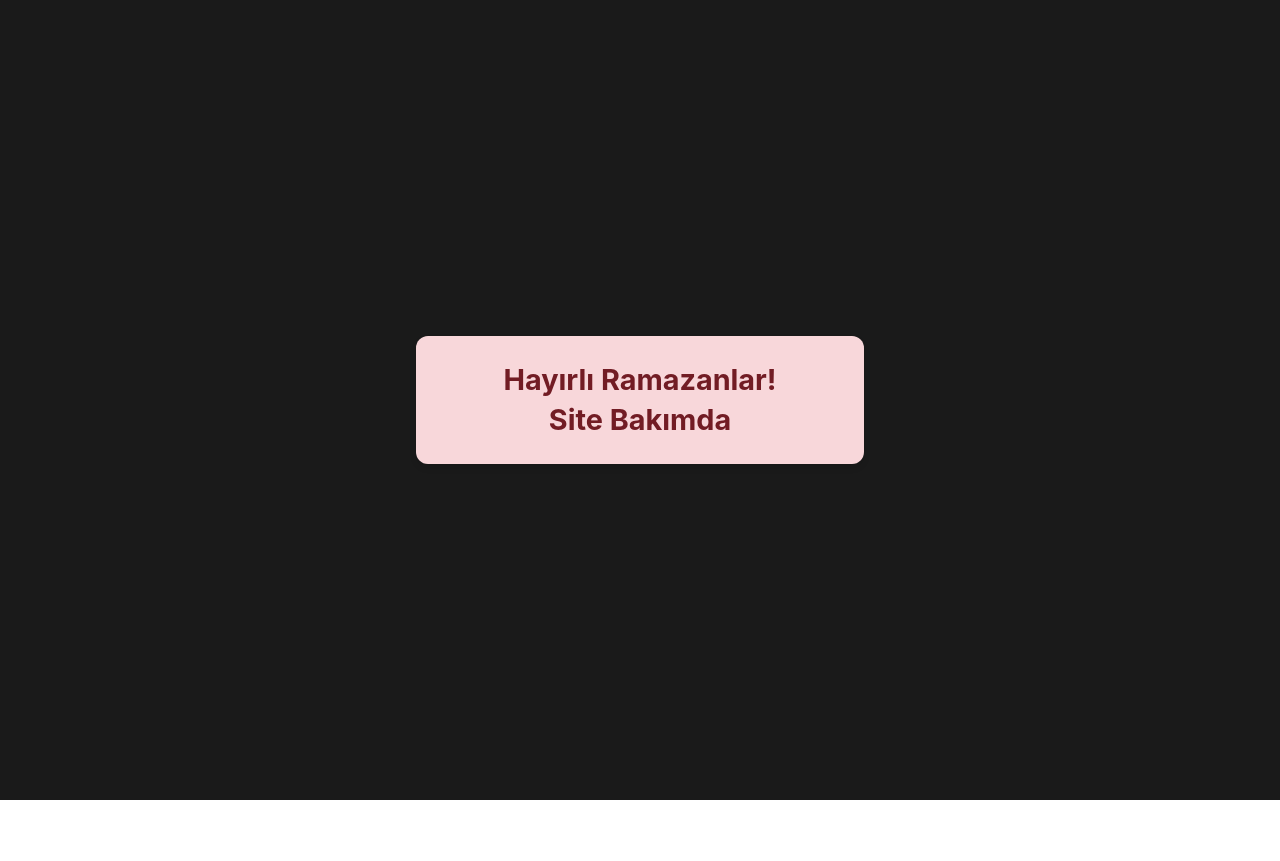
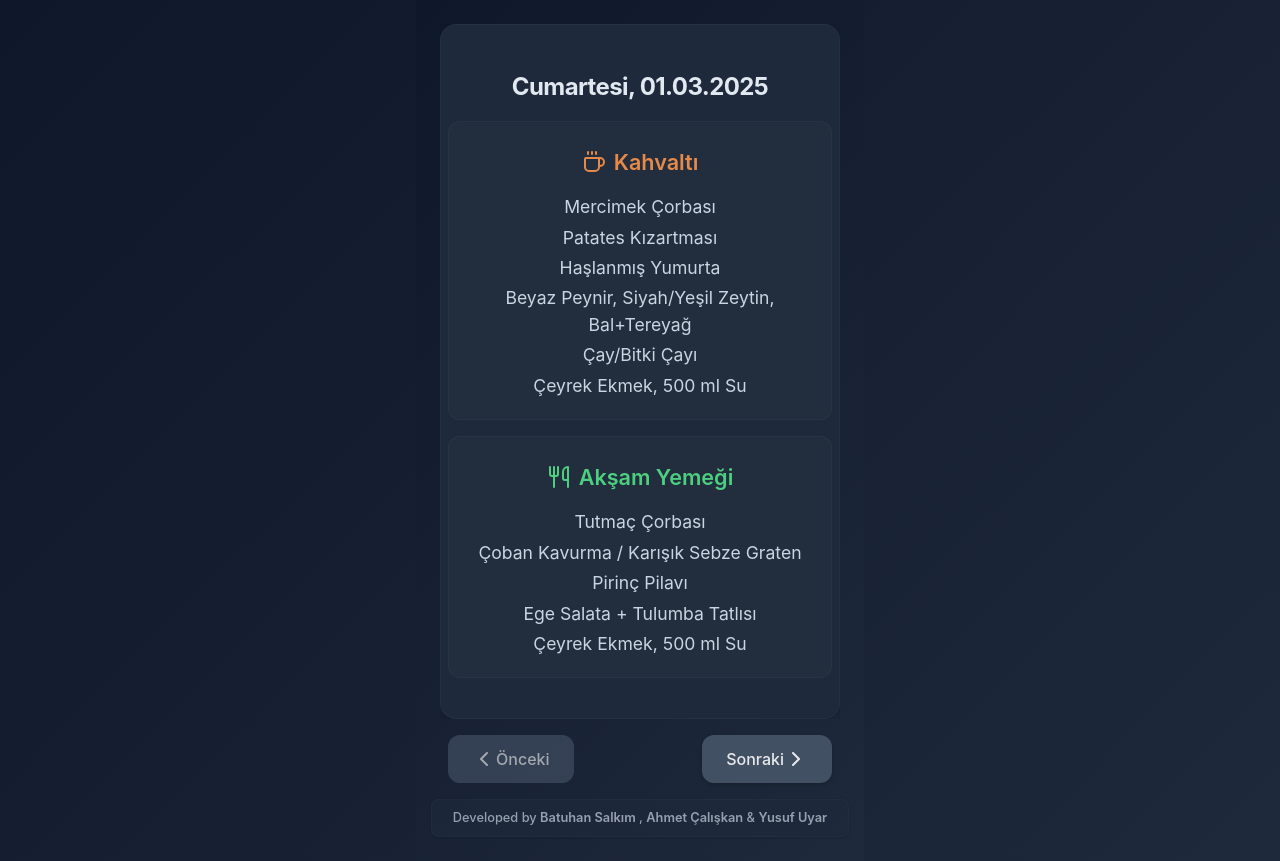
Before and after one commit to yusufuyar01/kyk_yemek_kahvalti, a React (Vite) app in the folder kykyemek/: page / in a window 1280 px wide. Before the commit the page ends 800 px from the top, so only its background shows below. Built offline with nearby package versions, Linux system fonts and the light colour scheme; no server answers; the database is empty.

Commit message:
Update App.jsx
app.jsx değişti yusuf eklendi

```diff
--- a/kykyemek/src/App.jsx
+++ b/kykyemek/src/App.jsx
@@ -1,362 +1,368 @@
-// import PropTypes from 'prop-types';
-// import { useState, useEffect } from "react";
-// import { useSwipeable } from "react-swipeable";
-// import {
-//   ChevronLeft,
-//   ChevronRight,
-//   Coffee,
-//   Utensils,
-//   ThumbsUp,
-//   ThumbsDown
-// } from "lucide-react";
-// import "./MobileMealPlanner.css";
-// import { userTracker } from './firebase/userTracker';
-// import { database } from './firebase/config';
-// import { ref, set, onValue } from 'firebase/database';
+import PropTypes from 'prop-types';
+import { useState, useEffect } from "react";
+import { useSwipeable } from "react-swipeable";
+import {
+  ChevronLeft,
+  ChevronRight,
+  Coffee,
+  Utensils,
+  ThumbsUp,
+  ThumbsDown
+} from "lucide-react";
+import "./MobileMealPlanner.css";
+import { userTracker } from './firebase/userTracker';
+import { database } from './firebase/config';
+import { ref, set, onValue } from 'firebase/database';
 
 
-// const DayComponent = ({ data, animationClass, onLike, onDislike, likes, dislikes }) => {
-//   const today = new Date();
-//   const todayString = today.toLocaleDateString("tr-TR", {
-//     day: "2-digit",
-//     month: "2-digit",
-//     year: "numeric",
-//   });
+const DayComponent = ({ data, animationClass, onLike, onDislike, likes, dislikes }) => {
+  const today = new Date();
+  const todayString = today.toLocaleDateString("tr-TR", {
+    day: "2-digit",
+    month: "2-digit",
+    year: "numeric",
+  });
 
-//   const mealDate = new Date(data.tarih.split('.').reverse().join('-'));
-//   const isDatePassed = mealDate <= today;
+  const mealDate = new Date(data.tarih.split('.').reverse().join('-'));
+  const isDatePassed = mealDate <= today;
 
-//   return (
-//     <div className={`day-component ${animationClass}`}>
-//       <h2 className="day-title">
-//         {data.gun}, {data.tarih}
-//       </h2>
-//       <div className="meal-section">
-//         <div className="meal-header">
-//           <h3 className="meal-title breakfast">
-//             <Coffee className="meal-icon" /> Kahvaltı
-//           </h3>
-//         </div>
-//         <p className="meal-text">{data.kahvalti.ana_urun}</p>
-//         <p className="meal-text">{data.kahvalti.ana_urun2}</p>
-//         <p className="meal-text">
-//           {Array.isArray(data.kahvalti.kahvaltilik)
-//             ? data.kahvalti.kahvaltilik.join(", ")
-//             : ""}
-//         </p>
-//         <p className="drink-text">{data.kahvalti.icecek}</p>
-//         <p className="meal-text">
-//           {data.kahvalti.ekmek}, {data.kahvalti.su}
-//         </p>
-//       </div>
-//       <div className="meal-section">
-//         <div className="meal-header">
-//           <h3 className="meal-title dinner">
-//             <Utensils className="meal-icon" />
-//             Akşam Yemeği
-//           </h3>
-//         </div>
-//         <p className="meal-text">{data.ogle_aksam.corba}</p>
-//         <p className="meal-text">{data.ogle_aksam.ana_yemek}</p>
-//         <p className="meal-text">{data.ogle_aksam.yardimci_yemek}</p>
-//         <p className="meal-text">{data.ogle_aksam.ek}</p>
-//         <p className="meal-text">
-//           {data.ogle_aksam.ekmek}, {data.ogle_aksam.su}
-//         </p>
-//       </div>
-//     </div>
-//   );
-// };
+  return (
+    <div className={`day-component ${animationClass}`}>
+      <h2 className="day-title">
+        {data.gun}, {data.tarih}
+      </h2>
+      <div className="meal-section">
+        <div className="meal-header">
+          <h3 className="meal-title breakfast">
+            <Coffee className="meal-icon" /> Kahvaltı
+          </h3>
+        </div>
+        <p className="meal-text">{data.kahvalti.corba}</p>
+        <p className="meal-text">{data.kahvalti.ana_urun}</p>
+        <p className="meal-text">{data.kahvalti.ana_urun2}</p>
+        <p className="meal-text">
+          {Array.isArray(data.kahvalti.kahvaltilik)
+            ? data.kahvalti.kahvaltilik.join(", ")
+            : ""}
+        </p>
+        <p className="drink-text">{data.kahvalti.icecek}</p>
+        <p className="meal-text">
+          {data.kahvalti.ekmek}, {data.kahvalti.su}
+        </p>
+      </div>
+      <div className="meal-section">
+        <div className="meal-header">
+          <h3 className="meal-title dinner">
+            <Utensils className="meal-icon" />
+            Akşam Yemeği
+          </h3>
+        </div>
+        <p className="meal-text">{data.ogle_aksam.corba}</p>
+        <p className="meal-text">{data.ogle_aksam.ana_yemek}</p>
+        <p className="meal-text">{data.ogle_aksam.yardimci_yemek}</p>
+        <p className="meal-text">{data.ogle_aksam.ek}</p>
+        <p className="meal-text">
+          {data.ogle_aksam.ekmek}, {data.ogle_aksam.su}
+        </p>
+      </div>
+    </div>
+  );
+};
 
-// DayComponent.propTypes = {
-//   data: PropTypes.shape({
-//     gun: PropTypes.string.isRequired,
-//     tarih: PropTypes.string.isRequired,
-//     kahvalti: PropTypes.shape({
-//       ana_urun: PropTypes.string.isRequired,
-//       ana_urun2: PropTypes.string.isRequired,
-//       kahvaltilik: PropTypes.arrayOf(PropTypes.string),
-//       icecek: PropTypes.string.isRequired,
-//       ekmek: PropTypes.string.isRequired,
-//       su: PropTypes.string.isRequired
-//     }).isRequired,
-//     ogle_aksam: PropTypes.shape({
-//       corba: PropTypes.string.isRequired,
-//       ana_yemek: PropTypes.string.isRequired,
-//       yardimci_yemek: PropTypes.string.isRequired,
-//       ek: PropTypes.string.isRequired,
-//       ekmek: PropTypes.string.isRequired,
-//       su: PropTypes.string.isRequired
-//     }).isRequired
-//   }).isRequired,
-//   animationClass: PropTypes.string.isRequired,
-//   onLike: PropTypes.func.isRequired,
-//   onDislike: PropTypes.func.isRequired,
-//   likes: PropTypes.object.isRequired,
-//   dislikes: PropTypes.object.isRequired
-// };
+DayComponent.propTypes = {
+  data: PropTypes.shape({
+    gun: PropTypes.string.isRequired,
+    tarih: PropTypes.string.isRequired,
+    kahvalti: PropTypes.shape({
+      corba: PropTypes.string.isRequired,
+      ana_urun: PropTypes.string.isRequired,
+      ana_urun2: PropTypes.string.isRequired,
+      kahvaltilik: PropTypes.arrayOf(PropTypes.string),
+      icecek: PropTypes.string.isRequired,
+      ekmek: PropTypes.string.isRequired,
+      su: PropTypes.string.isRequired
+    }).isRequired,
+    ogle_aksam: PropTypes.shape({
+      corba: PropTypes.string.isRequired,
+      ana_yemek: PropTypes.string.isRequired,
+      yardimci_yemek: PropTypes.string.isRequired,
+      ek: PropTypes.string.isRequired,
+      ekmek: PropTypes.string.isRequired,
+      su: PropTypes.string.isRequired
+    }).isRequired
+  }).isRequired,
+  animationClass: PropTypes.string.isRequired,
+  onLike: PropTypes.func.isRequired,
+  onDislike: PropTypes.func.isRequired,
+  likes: PropTypes.object.isRequired,
+  dislikes: PropTypes.object.isRequired
+};
+
+export default function MobileMealPlanner() {
+  const [mealPlan, setMealPlan] = useState([]);
+  const [currentIndex, setCurrentIndex] = useState(0);
+  const [startIndex, setStartIndex] = useState(0);
+  const [animationClass, setAnimationClass] = useState("");
+  const [alertMessage, setAlertMessage] = useState("");
+  const [likes, setLikes] = useState({});
+  const [dislikes, setDislikes] = useState({});
+
+  useEffect(() => {
+    document.documentElement.setAttribute("data-theme", "dark");
+    localStorage.setItem("theme", "dark");
+  }, []);
+
+  useEffect(() => {
+    const loadRatings = async () => {
+      try {
+        const likesRef = ref(database, 'ratings/likes');
+        const dislikesRef = ref(database, 'ratings/dislikes');
+
+        onValue(likesRef, (snapshot) => {
+          setLikes(snapshot.val() || {});
+        });
+
+        onValue(dislikesRef, (snapshot) => {
+          setDislikes(snapshot.val() || {});
+        });
+      } catch (error) {
+        console.error('Beğeni verileri yüklenemedi:', error);
+      }
+    };
+
+    loadRatings();
+  }, []);
+
+  const handleLike = async (date, meal) => {
+    try {
+      const likesRef = ref(database, `ratings/likes/${date}/${meal}`);
+      const dislikesRef = ref(database, `ratings/dislikes/${date}/${meal}`);
+
+      const currentLikes = (likes[`${date}_${meal}`] || 0);
+      const currentDislikes = (dislikes[`${date}_${meal}`] || 0);
+
+      console.log(`Beğeni ekleniyor: ${date} - ${meal}`);
+      await set(likesRef, currentLikes + 1);
+      console.log('Beğeni başarıyla eklendi');
+
+      if (currentDislikes > 0) {
+        await set(dislikesRef, currentDislikes - 1);
+        console.log('Dislike sayısı azaltıldı');
+      }
+    } catch (error) {
+      console.error('Beğeni eklenirken hata:', error);
+    }
+  };
+
+  const handleDislike = async (date, meal) => {
+    try {
+      const likesRef = ref(database, `ratings/likes/${date}/${meal}`);
+      const dislikesRef = ref(database, `ratings/dislikes/${date}/${meal}`);
+
+      const currentLikes = (likes[`${date}_${meal}`] || 0);
+      const currentDislikes = (dislikes[`${date}_${meal}`] || 0);
+
+      console.log(`Dislike ekleniyor: ${date} - ${meal}`);
+      await set(dislikesRef, currentDislikes + 1);
+      console.log('Dislike başarıyla eklendi');
+
+      if (currentLikes > 0) {
+        await set(likesRef, currentLikes - 1);
+        console.log('Like sayısı azaltıldı');
+      }
+    } catch (error) {
+      console.error('Beğenmeme eklenirken hata:', error);
+    }
+  };
+
+  useEffect(() => {
+    fetch("/aralik.json")
+      .then((response) => {
+        if (!response.ok) {
+          throw new Error('Veri yüklenemedi');
+        }
+        return response.json();
+      })
+      .then((data) => {
+        if (!data || !data.Mart_2025 || !Array.isArray(data.Mart_2025)) {
+          throw new Error('Veri formatı geçersiz');
+        }
+
+        setMealPlan(data.Mart_2025);
+
+        // Tarih formatlama
+        const today = new Date();
+        const day = String(today.getDate()).padStart(2, '0');
+        const month = String(today.getMonth() + 1).padStart(2, '0');
+        const year = today.getFullYear();
+        const todayString = `${day}.${month}.${year}`;
+
+        console.log("Bugünün tarihi:", todayString);
+
+        const todayIndex = data.Mart_2025.findIndex(
+          (day) => day && day.tarih === todayString
+        );
+
+        const initialIndex = todayIndex >= 0 ? todayIndex : 0;
+        setCurrentIndex(initialIndex);
+        setStartIndex(initialIndex);
+      })
+      .catch((error) => {
+        console.error("Yemek planı yüklenirken hata oluştu:", error);
+        setMealPlan([]);
+      });
+  }, []);
+
+
+  const handleNavigation = (direction) => {
+    setAnimationClass(
+      direction === "next" ? "slide-out-left" : "slide-out-right"
+    );
+    setTimeout(() => {
+      setCurrentIndex((prev) => {
+        const newIndex = direction === "next" ? prev + 1 : prev - 1;
+        const maxForward = Math.min(startIndex + 5, mealPlan.length - 1);
+        const maxBackward = Math.max(startIndex - 5, 0);
+        if (newIndex > maxForward) {
+          setAlertMessage("En fazla 5 gün sonraki yemeği görebilirsiniz.");
+          return prev;
+        } else if (newIndex < maxBackward) {
+          setAlertMessage("En fazla 5 gün önceki yemeği görebilirsiniz.");
+          return prev;
+        }
+        setAlertMessage("");
+        return newIndex;
+      });
+      setAnimationClass(
+        direction === "next" ? "slide-in-right" : "slide-in-left"
+      );
+    }, 300);
+  };
+  const handlers = useSwipeable({
+    onSwipedLeft: () => handleNavigation("next"),
+    onSwipedRight: () => handleNavigation("prev"),
+    preventDefaultTouchmoveEvent: true,
+    trackMouse: true,
+  });
+
+  useEffect(() => {
+    const initializeFirebase = async () => {
+      try {
+        await userTracker.incrementActiveUsers();
+        await userTracker.incrementTotalVisits();
+      } catch (error) {
+        console.error('Firebase işlemleri başlatılamadı:', error);
+      }
+    };
+
+    initializeFirebase();
+
+    return () => {
+      userTracker.decrementActiveUsers().catch(error => {
+        console.error('Aktif kullanıcı sayısı azaltılamadı:', error);
+      });
+    };
+  }, []);
+
+  return (
+    <div className="meal-planner">
+      <div className="planner-container" {...handlers}>
+        {Array.isArray(mealPlan) && mealPlan.length > 0 && currentIndex >= 0 && mealPlan[currentIndex] ? (
+          <>
+            <DayComponent
+              data={mealPlan[currentIndex]}
+              animationClass={animationClass}
+              onLike={handleLike}
+              onDislike={handleDislike}
+              likes={likes}
+              dislikes={dislikes}
+            />
+            {alertMessage && (
+              <div className="alert-message">
+                <p>{alertMessage}</p>
+              </div>
+            )}
+          </>
+        ) : (
+          <div className="error-message">
+            <p>Yemek planı yüklenemedi. Lütfen daha sonra tekrar deneyiniz.</p>
+          </div>
+        )}
+      </div>
+      <div className="navigation-buttons">
+        <button
+          className="nav-button"
+          onClick={() => handleNavigation("prev")}
+          disabled={currentIndex <= Math.max(startIndex - 5, 0)}
+        >
+          <ChevronLeft className="button-icon" />
+          Önceki
+        </button>
+        <button
+          className="nav-button"
+          onClick={() => handleNavigation("next")}
+          disabled={
+            currentIndex >= Math.min(startIndex + 5, mealPlan.length - 1)
+          }
+        >
+          Sonraki
+          <ChevronRight className="button-icon" />
+        </button>
+      </div>
+      <div className="developer-credit">
+        Developed by{" "}
+        <a href="https://www.linkedin.com/in/batuhanslkmm/" target="_blank" rel="noopener noreferrer">
+          Batuhan Salkım
+        </a>
+        {" , "}
+        <a href="https://www.linkedin.com/in/ahmetcaliskann/" target="_blank" rel="noopener noreferrer">
+          Ahmet Çalışkan
+        </a>
+       {" & "}
+        <a href="https://www.linkedin.com/in/yusuf-uyr/" target="_blank" rel="noopener noreferrer">
+          Yusuf Uyar
+        </a>
+      </div>
+    </div>
+  );
+}
+
 
 // export default function MobileMealPlanner() {
-//   const [mealPlan, setMealPlan] = useState([]);
-//   const [currentIndex, setCurrentIndex] = useState(0);
-//   const [startIndex, setStartIndex] = useState(0);
-//   const [animationClass, setAnimationClass] = useState("");
-//   const [alertMessage, setAlertMessage] = useState("");
-//   const [likes, setLikes] = useState({});
-//   const [dislikes, setDislikes] = useState({});
-
-//   useEffect(() => {
-//     document.documentElement.setAttribute("data-theme", "dark");
-//     localStorage.setItem("theme", "dark");
-//   }, []);
-
-//   useEffect(() => {
-//     const loadRatings = async () => {
-//       try {
-//         const likesRef = ref(database, 'ratings/likes');
-//         const dislikesRef = ref(database, 'ratings/dislikes');
-
-//         onValue(likesRef, (snapshot) => {
-//           setLikes(snapshot.val() || {});
-//         });
-
-//         onValue(dislikesRef, (snapshot) => {
-//           setDislikes(snapshot.val() || {});
-//         });
-//       } catch (error) {
-//         console.error('Beğeni verileri yüklenemedi:', error);
-//       }
-//     };
-
-//     loadRatings();
-//   }, []);
-
-//   const handleLike = async (date, meal) => {
-//     try {
-//       const likesRef = ref(database, `ratings/likes/${date}/${meal}`);
-//       const dislikesRef = ref(database, `ratings/dislikes/${date}/${meal}`);
-
-//       const currentLikes = (likes[`${date}_${meal}`] || 0);
-//       const currentDislikes = (dislikes[`${date}_${meal}`] || 0);
-
-//       console.log(`Beğeni ekleniyor: ${date} - ${meal}`);
-//       await set(likesRef, currentLikes + 1);
-//       console.log('Beğeni başarıyla eklendi');
-
-//       if (currentDislikes > 0) {
-//         await set(dislikesRef, currentDislikes - 1);
-//         console.log('Dislike sayısı azaltıldı');
-//       }
-//     } catch (error) {
-//       console.error('Beğeni eklenirken hata:', error);
-//     }
-//   };
-
-//   const handleDislike = async (date, meal) => {
-//     try {
-//       const likesRef = ref(database, `ratings/likes/${date}/${meal}`);
-//       const dislikesRef = ref(database, `ratings/dislikes/${date}/${meal}`);
-
-//       const currentLikes = (likes[`${date}_${meal}`] || 0);
-//       const currentDislikes = (dislikes[`${date}_${meal}`] || 0);
-
-//       console.log(`Dislike ekleniyor: ${date} - ${meal}`);
-//       await set(dislikesRef, currentDislikes + 1);
-//       console.log('Dislike başarıyla eklendi');
-
-//       if (currentLikes > 0) {
-//         await set(likesRef, currentLikes - 1);
-//         console.log('Like sayısı azaltıldı');
-//       }
-//     } catch (error) {
-//       console.error('Beğenmeme eklenirken hata:', error);
-//     }
-//   };
-
-//   useEffect(() => {
-//   fetch("/aralik.json")
-//     .then((response) => {
-//       if (!response.ok) {
-//         throw new Error('Veri yüklenemedi');
-//       }
-//       return response.json();
-//     })
-//     .then((data) => {
-//       if (!data || !data.Subat_2025 || !Array.isArray(data.Subat_2025)) {
-//         throw new Error('Veri formatı geçersiz');
-//       }
-
-//       setMealPlan(data.Subat_2025);
-
-//       // Tarih formatlama
-//       const today = new Date();
-//       const day = String(today.getDate()).padStart(2, '0');
-//       const month = String(today.getMonth() + 1).padStart(2, '0'); // Ocak = 0, Şubat = 1
-//       const year = today.getFullYear();
-//       const todayString = `${day}.${month}.${year}`;  // "01.02.2025" formatı
-
-//       console.log("Bugünün tarihi:", todayString);  // Hata ayıklama için
-
-//       const todayIndex = data.Subat_2025.findIndex(
-//         (day) => day && day.tarih === todayString
-//       );
-
-//       const initialIndex = todayIndex >= 0 ? todayIndex : 0;
-//       setCurrentIndex(initialIndex);
-//       setStartIndex(initialIndex);
-//     })
-//     .catch((error) => {
-//       console.error("Yemek planı yüklenirken hata oluştu:", error);
-//       setMealPlan([]);
-//     });
-// }, []);
-
-
-//   const handleNavigation = (direction) => {
-//     setAnimationClass(
-//       direction === "next" ? "slide-out-left" : "slide-out-right"
-//     );
-//     setTimeout(() => {
-//       setCurrentIndex((prev) => {
-//         const newIndex = direction === "next" ? prev + 1 : prev - 1;
-//         const maxForward = Math.min(startIndex + 5, mealPlan.length - 1);
-//         const maxBackward = Math.max(startIndex - 5, 0);
-//         if (newIndex > maxForward) {
-//           setAlertMessage("En fazla 5 gün sonraki yemeği görebilirsiniz.");
-//           return prev;
-//         } else if (newIndex < maxBackward) {
-//           setAlertMessage("En fazla 5 gün önceki yemeği görebilirsiniz.");
-//           return prev;
-//         }
-//         setAlertMessage("");
-//         return newIndex;
-//       });
-//       setAnimationClass(
-//         direction === "next" ? "slide-in-right" : "slide-in-left"
-//       );
-//     }, 300);
-//   };
-//   const handlers = useSwipeable({
-//     onSwipedLeft: () => handleNavigation("next"),
-//     onSwipedRight: () => handleNavigation("prev"),
-//     preventDefaultTouchmoveEvent: true,
-//     trackMouse: true,
-//   });
-
-//   useEffect(() => {
-//     const initializeFirebase = async () => {
-//       try {
-//         await userTracker.incrementActiveUsers();
-//         await userTracker.incrementTotalVisits();
-//       } catch (error) {
-//         console.error('Firebase işlemleri başlatılamadı:', error);
-//       }
-//     };
-
-//     initializeFirebase();
-
-//     return () => {
-//       userTracker.decrementActiveUsers().catch(error => {
-//         console.error('Aktif kullanıcı sayısı azaltılamadı:', error);
-//       });
-//     };
-//   }, []);
-
 //   return (
-//     <div className="meal-planner">
-//       <div className="planner-container" {...handlers}>
-//         {Array.isArray(mealPlan) && mealPlan.length > 0 && currentIndex >= 0 && mealPlan[currentIndex] ? (
-//           <>
-//             <DayComponent
-//               data={mealPlan[currentIndex]}
-//               animationClass={animationClass}
-//               onLike={handleLike}
-//               onDislike={handleDislike}
-//               likes={likes}
-//               dislikes={dislikes}
-//             />
-//             {alertMessage && (
-//               <div className="alert-message">
-//                 <p>{alertMessage}</p>
-//               </div>
-//             )}
-//           </>
-//         ) : (
-//           <div className="error-message">
-//             <p>Yemek planı yüklenemedi. Lütfen daha sonra tekrar deneyiniz.</p>
-//           </div>
-//         )}
-//       </div>
-//       <div className="navigation-buttons">
-//         <button
-//           className="nav-button"
-//           onClick={() => handleNavigation("prev")}
-//           disabled={currentIndex <= Math.max(startIndex - 5, 0)}
-//         >
-//           <ChevronLeft className="button-icon" />
-//           Önceki
-//         </button>
-//         <button
-//           className="nav-button"
-//           onClick={() => handleNavigation("next")}
-//           disabled={
-//             currentIndex >= Math.min(startIndex + 5, mealPlan.length - 1)
-//           }
-//         >
-//           Sonraki
-//           <ChevronRight className="button-icon" />
-//         </button>
-//       </div>
-//       <div className="developer-credit">
-//         Developed by{" "}
-//         <a href="https://www.linkedin.com/in/batuhanslkmm/" target="_blank" rel="noopener noreferrer">
-//           Batuhan Salkım
-//         </a>
-//         {" & "}
-//         <a href="https://www.linkedin.com/in/ahmetcaliskann/" target="_blank" rel="noopener noreferrer">
-//           Ahmet Çalışkan
-//         </a>
+//     <div style={{
+//       display: 'flex',
+//       flexDirection: 'column',
+//       alignItems: 'center',
+//       justifyContent: 'center',
+//       minHeight: '100vh',
+//       minWidth: '100vw',
+//       margin: 0,
+//       padding: 0,
+//       position: 'fixed',
+//       top: 0,
+//       left: 0,
+//       right: 0,
+//       bottom: 0,
+//       backgroundColor: '#1a1a1a',
+//       color: '#ffffff'
+//     }}>
+//       <div style={{
+//         backgroundColor: '#f8d7da',
+//         color: '#721c24',
+//         padding: '1.5rem',
+//         borderRadius: '12px',
+//         width: '85%',
+//         maxWidth: '400px',
+//         margin: '0 auto',
+//         fontWeight: 'bold',
+//         fontSize: 'clamp(1.2rem, 4vw, 1.8rem)',
+//         boxShadow: '0 4px 6px rgba(0, 0, 0, 0.1)',
+//         textAlign: 'center',
+//         lineHeight: '1.4'
+//       }}>
+//         Hayırlı Ramazanlar!<br />Site Bakımda
 //       </div>
 //     </div>
 //   );
 // }
-
-
-export default function MobileMealPlanner() {
-  return (
-    <div style={{
-      display: 'flex',
-      flexDirection: 'column',
-      alignItems: 'center',
-      justifyContent: 'center',
-      minHeight: '100vh',
-      minWidth: '100vw',
-      margin: 0,
-      padding: 0,
-      position: 'fixed',
-      top: 0,
-      left: 0,
-      right: 0,
-      bottom: 0,
-      backgroundColor: '#1a1a1a',
-      color: '#ffffff'
-    }}>
-      <div style={{
-        backgroundColor: '#f8d7da',
-        color: '#721c24',
-        padding: '1.5rem',
-        borderRadius: '12px',
-        width: '85%',
-        maxWidth: '400px',
-        margin: '0 auto',
-        fontWeight: 'bold',
-        fontSize: 'clamp(1.2rem, 4vw, 1.8rem)',
-        boxShadow: '0 4px 6px rgba(0, 0, 0, 0.1)',
-        textAlign: 'center',
-        lineHeight: '1.4'
-      }}>
-        Hayırlı Ramazanlar!<br />Site Bakımda
-      </div>
-    </div>
-  );
-}
```
